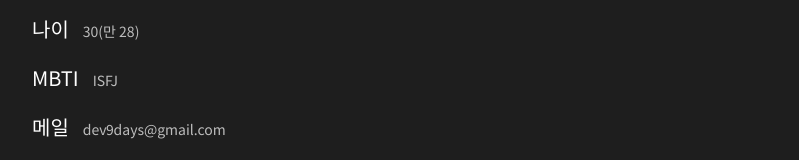
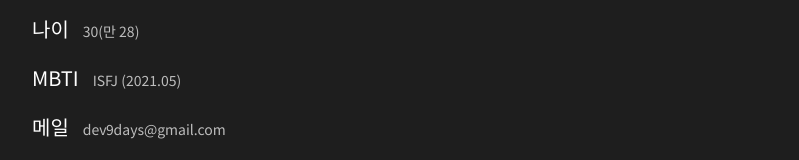
Before and after one commit to godzzzggg/godzzzggg.github.io, a React (Create React App) app: page /portfolio-page/introduce in a window 1280 px wide. Shown: the part 1583-1743 px from the top of the page, without its empty margins (240-1039 px from the left). Built offline with nearby package versions, Linux system fonts and the light colour scheme.

Commit message:
mbti 측정일 추가

```diff
--- a/src/pages/introduce/index.tsx
+++ b/src/pages/introduce/index.tsx
@@ -127,7 +127,7 @@ const Introduce: React.FC = () => {
         },
         {
           title: 'MBTI',
-          date: 'ISFJ',
+          date: 'ISFJ (2021.05)',
         },
         {
           title: '메일',
```
